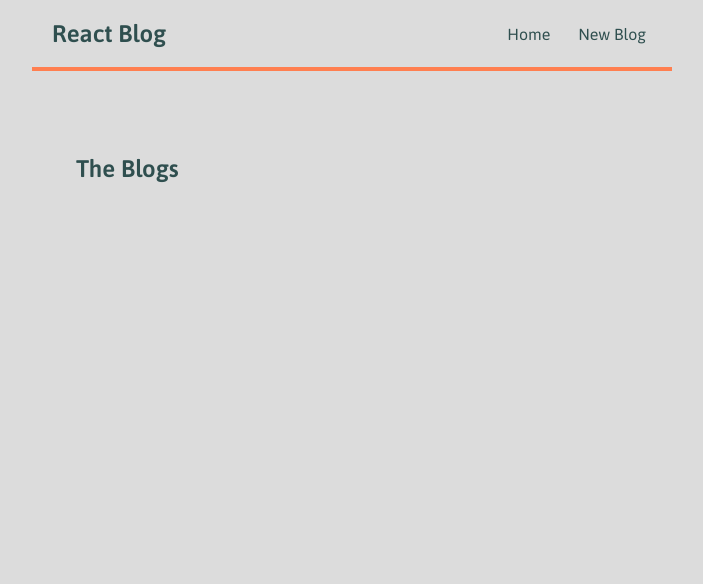
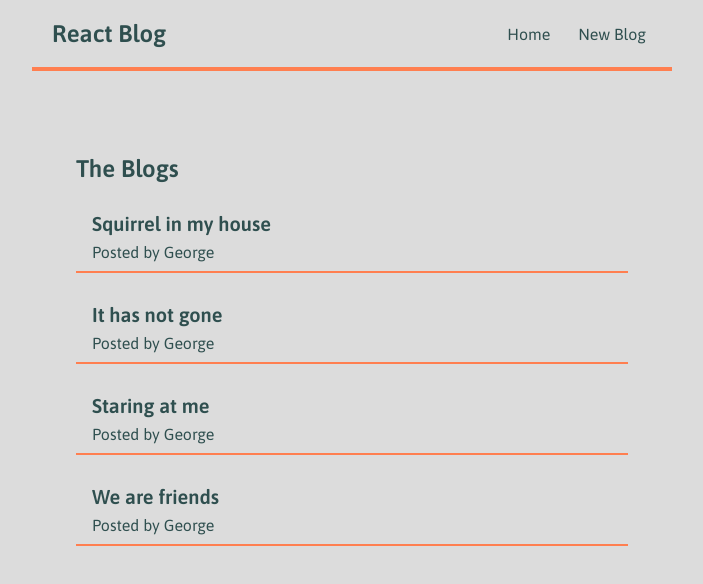
Before and after one commit to jossdixon/react-blog, a React (Create React App) app: page / in a window 1280 px wide. Shown: the top 584 px of the page, without its empty margins (288-991 px from the left). Built offline with nearby package versions, Linux system fonts and the light colour scheme; data requests are answered from the project's data file.

Commit message:
json operational

```diff
--- a/src/BlogList.js
+++ b/src/BlogList.js
@@ -9,7 +9,7 @@ const BlogList = ({ blogs, title, handleDelete }) => {
         <div className="blog-preview" key={blog.id}>
           <h2>{blog.title}</h2>
           <p>Posted by {blog.author}</p>
-          <button onClick={() => handleDelete(blog.id)}>Delete</button>
+          {/* <button onClick={() => handleDelete(blog.id)}>Delete</button> */}
         </div>
       ))}
     </div>
--- a/src/Home.js
+++ b/src/Home.js
@@ -2,24 +2,29 @@ import { useState, useEffect } from 'react';
 import BlogList from './BlogList';
 
 const Home = () => {
-  const [blogs, setBlogs] = useState([
+  const [blogs, setBlogs] = useState(null);
+  const [isPending, setIsPending] = useState(true);
 
-  ]);
-
-  const [name, setName] = useState('Pete');
-
-  const handleDelete = (id) => {
-    const newBlogs = blogs.filter(blog => blog.id !== id);
-    setBlogs(newBlogs);
-  }
+  // const handleDelete = (id) => {
+  //   const newBlogs = blogs.filter(blog => blog.id !== id);
+  //   setBlogs(newBlogs);
+  // }
 
   useEffect(() => {
-    console.log(name);
-  }, [name]);
+    fetch('http://localhost:8000/blogs')
+      .then(res => {
+        return res.json();
+      })
+      .then(data => {
+        setBlogs(data);
+        setIsPending(false);
+      })
+  }, []);
 
   return (
     <div className="home">
-      <BlogList blogs={ blogs } title="The Blogs" handleDelete={handleDelete} />
+      { isPending && <div>BLOGS LOADING</div> }
+      { blogs && <BlogList blogs={ blogs } title="The Blogs"/> }
     </div>
    );
 }
```
